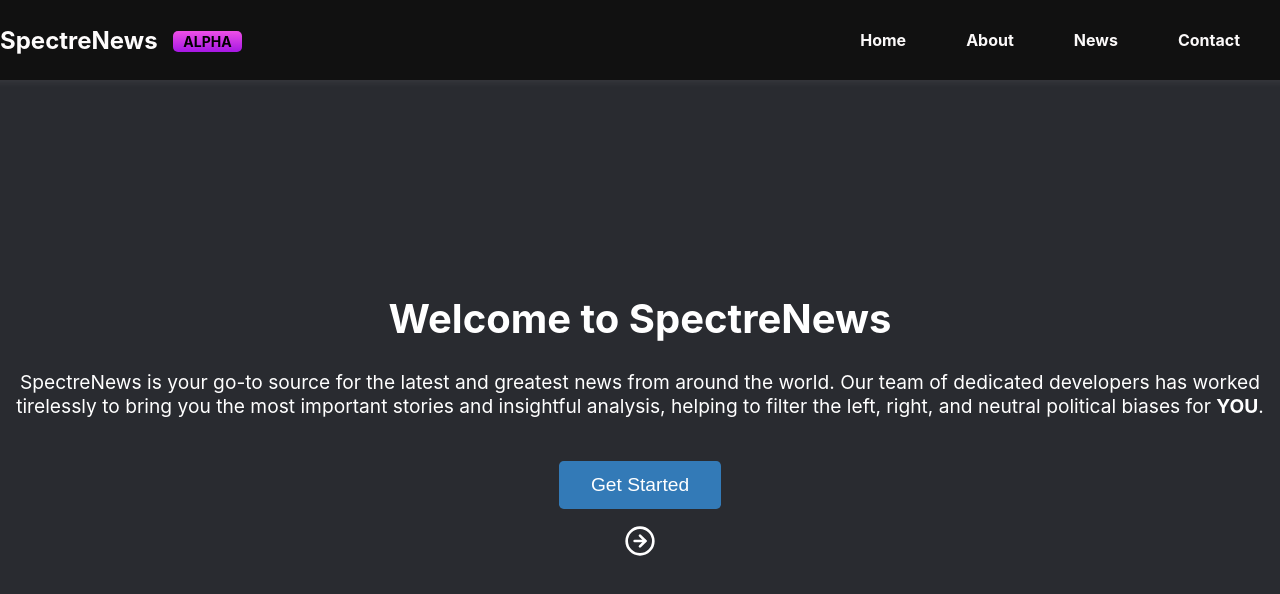
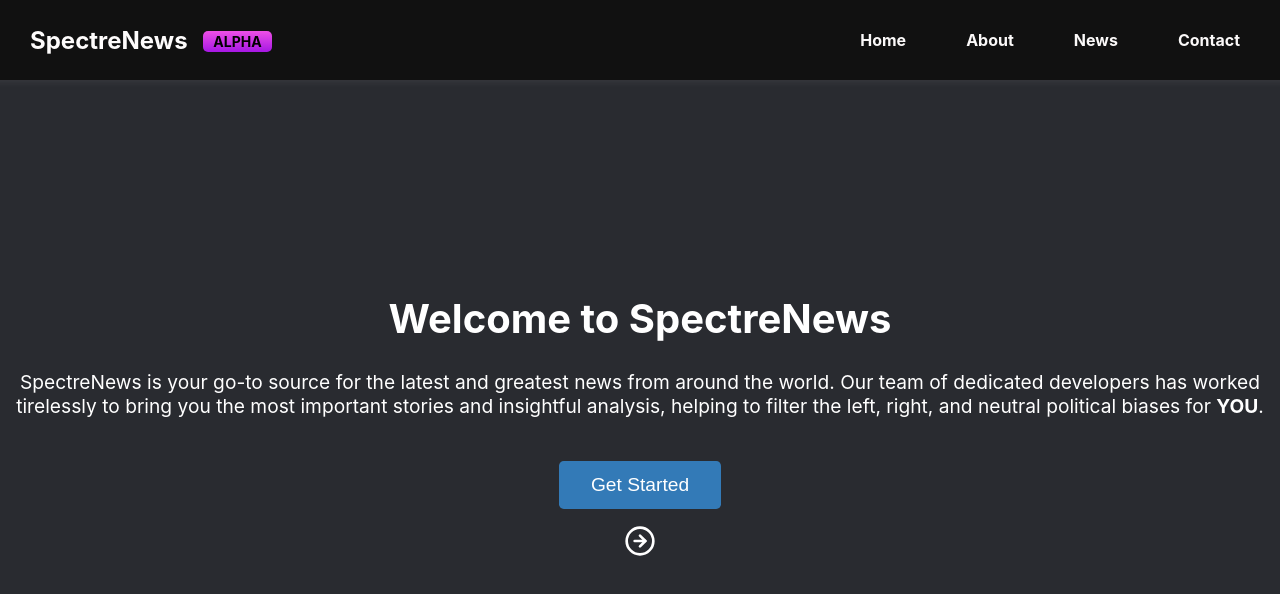
Before and after one commit to FlexTechDev/Spectre-News, a React (Create React App) app in the folder spectre-news/: page / in a window 1280 px wide. Shown: the top 594 px of the page. Built offline with nearby package versions, Linux system fonts and the light colour scheme.

Commit message:
name shift

```diff
--- a/spectre-news/src/bar/Bar.css
+++ b/spectre-news/src/bar/Bar.css
@@ -13,6 +13,7 @@
 }
 
 .app-name {
+  margin-left: 30px;
   font-size: 24px;
   font-weight: bold;
   color: rgb(254, 252, 252);
--- a/spectre-news/src/pages/Home.js
+++ b/spectre-news/src/pages/Home.js
@@ -6,7 +6,7 @@ import { FiArrowRightCircle } from "react-icons/fi";
 function Home() {
   return (
     <div className="home-container">
-      <Bar />
+      <Bar search={false}/>
       <div className="content">
         <h1>Welcome to SpectreNews</h1>
         <p>
```
